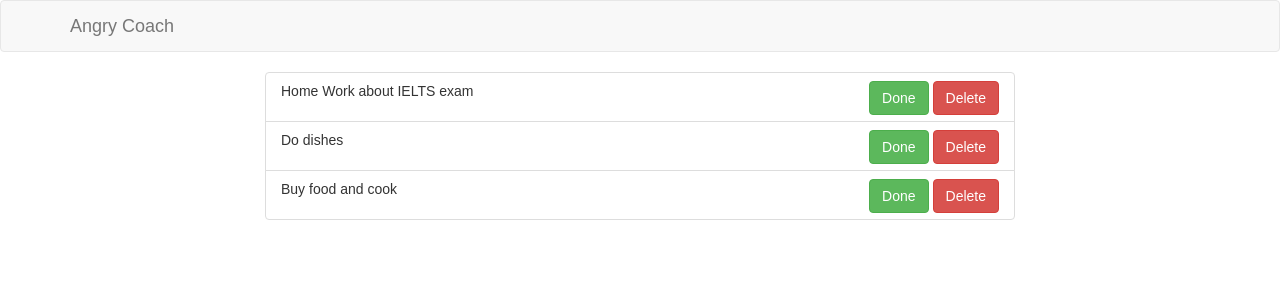
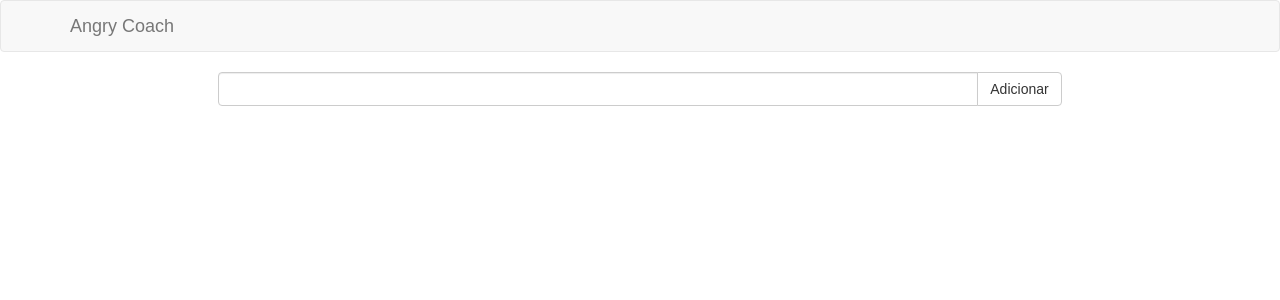
Before and after one commit to philipperocha/angrycoachweb, a React (Create React App) app: page / in a window 1280 px wide. Shown: the top 300 px of the page. Built offline with nearby package versions, Linux system fonts and the light colour scheme.

Commit message:
Add and Delete Task

```diff
--- a/src/App.js
+++ b/src/App.js
@@ -1,11 +1,56 @@
 import React, { Component } from 'react';
 import logo from './logo.svg';
 import './App.css';
-import {Button, ListGroup, ListGroupItem, Grid, Row, Col, Navbar} from 'react-bootstrap/lib';
+import {Button, ListGroup, ListGroupItem, Grid, Row, Col, Navbar,
+  FormGroup, InputGroup, FormControl, DropdownButton, MenuItem} from 'react-bootstrap/lib';
+import Note from './Note';
 
 class App extends Component {
 
+  constructor(props){
+    super(props);
+    this.state = {
+      noteText: '',
+      notes: [],
+    }
+  }
+
+  updateNoteText(noteText){
+    this.setState({noteText: noteText.target.value});
+  }
+
+  addNote(){
+    if (this.state.noteText === '') {
+      alert('É preciso inserir uma tarefa');
+      return;
+    }
+
+    let notesArray = this.state.notes;
+    notesArray.push(this.state.noteText);
+    this.setState({noteText: ''});
+    //this.textInput.focus();
+  }
+
+  handleKeyPress = (event) => {
+    if (event.key === 'Enter'){
+      let notesArray = this.state.notes;
+      notesArray.push(this.state.noteText);
+      this.setState({noteText: ''});
+    }
+  }
+
+  deleteNote(index) {
+    let notesArray = this.state.notes;
+    notesArray.splice(index, 1);
+    this.setState({notes: notesArray});
+  }
+
   render() {
+
+    let notes = this.state.notes.map((val, key) => {
+      return <Note key={key} text={val} delete={() => this.deleteNote(key)} />
+    })
+
     return (
       <div className="App">
         <Navbar>
@@ -15,59 +60,29 @@ class App extends Component {
             </Navbar.Brand>
           </Navbar.Header>
         </Navbar>
-        <Grid>
-          <Row className="show-grid">
-            <Col xs={12} md={2}/>
-            <Col xs={12} md={8}>
-              <ListGroup>
-                <ListGroupItem>
-                  <div className="pull-left">
-                    Home Work about IELTS exam
-                  </div>
-                  <div className="pull-right">
-                    <Button bsStyle="success">
-                      Done
-                    </Button>
-                    <Button bsStyle="danger">
-                      Delete
-                    </Button>
-                  </div>
-                </ListGroupItem>
 
-                <ListGroupItem>
-                  <div className="pull-left">
-                    Do dishes
-                  </div>
-                  <div className="pull-right">
-                    <Button bsStyle="success">
-                      Done
-                    </Button>
-                    <Button bsStyle="danger">
-                      Delete
-                    </Button>
-                  </div>
-                </ListGroupItem>
+        <Row className="show-grid">
+          <Col xs={12} md={2}/>
+          <Col xs={12} md={8}>
+            <FormGroup>
+              <InputGroup>
+                <FormControl type="text"
+                        ref={((input) => {this.textInput = input})}
+                        className="form-control"
+                        value={this.state.noteText}
+                        onChange={noteText => this.updateNoteText(noteText)}
+                        onKeyPress={this.handleKeyPress.bind(this)}
+                />
+                <InputGroup.Button>
+                  <Button onClick={this.addNote.bind(this)}>Adicionar</Button>
+                </InputGroup.Button>
+              </InputGroup>
+            </FormGroup>
+          </Col>
+          <Col xs={12} md={2}/>
+        </Row>
 
-                <ListGroupItem>
-                  <div className="pull-left">
-                    Buy food and cook
-                  </div>
-                  <div className="pull-right">
-                    <Button bsStyle="success">
-                      Done
-                    </Button>
-                    <Button bsStyle="danger">
-                      Delete
-                    </Button>
-                  </div>
-                </ListGroupItem>
-
-              </ListGroup>
-            </Col>
-            <Col xs={12} md={2}/>
-          </Row>
-        </Grid>
-
+        {notes}
 
       </div>
     );
--- /dev/null
+++ b/src/Note.js
@@ -0,0 +1,34 @@
+import React, {Component} from 'react';
+
+import {Button, ListGroup, ListGroupItem, Grid, Row, Col, Navbar,
+    FormGroup, InputGroup, FormControl, DropdownButton, MenuItem} from 'react-bootstrap/lib';
+
+class Note extends Component {
+    render(){
+        return(
+            <Row className="show-grid">
+                <Col xs={12} md={2}/>
+                <Col xs={12} md={8}>
+                    <div className="note">
+                        <ListGroupItem>
+                            <div className="pull-left">
+                                {this.props.text}
+                            </div>
+                            <div className="pull-right">
+                                <Button bsStyle="success">
+                                    Done
+                                </Button>
+                                <Button bsStyle="danger" onClick={this.props.delete}>
+                                    Delete
+                                </Button>
+                            </div>
+                        </ListGroupItem>
+                    </div>
+                </Col>
+                <Col xs={12} md={2}/>
+            </Row>
+        );
+    }
+}
+
+export default Note;
```
